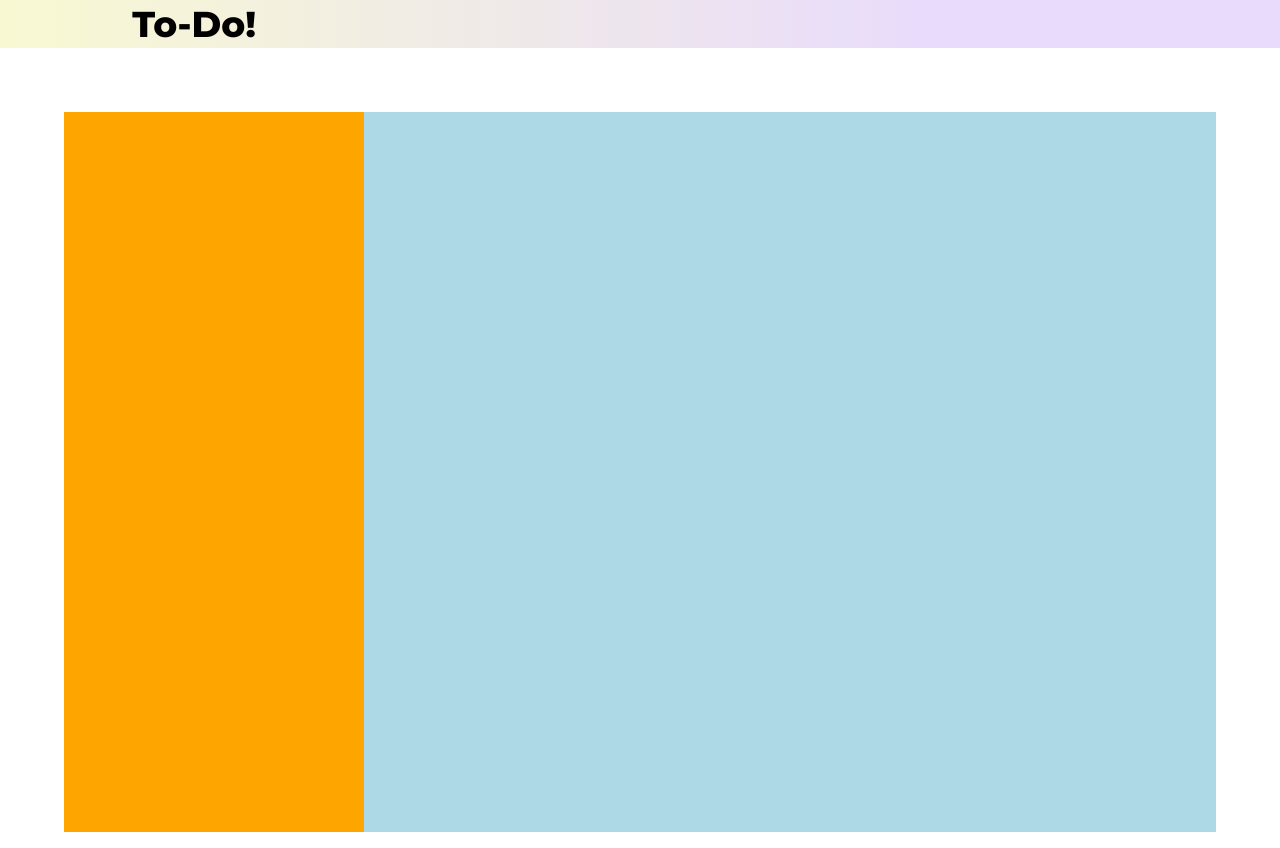
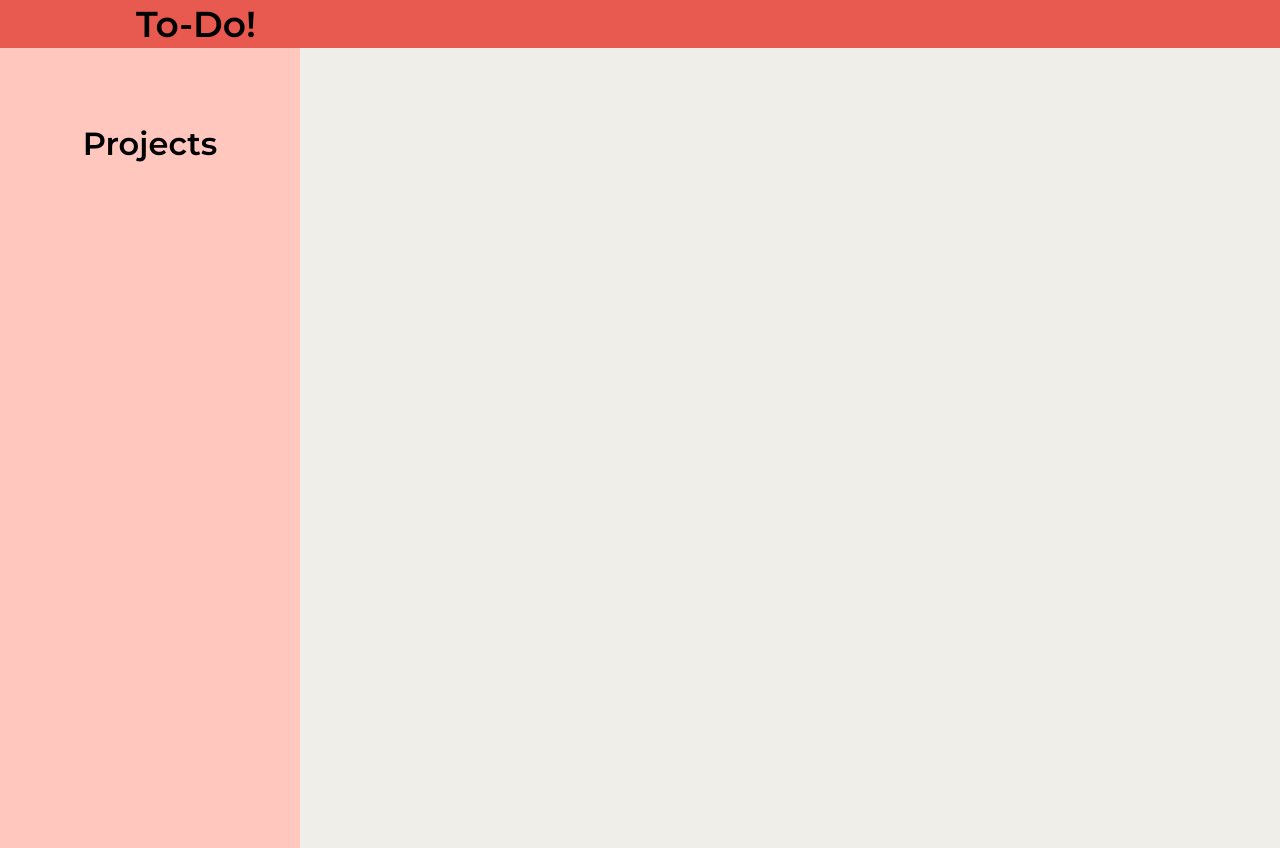
Before and after one commit to bboylen/to-do, a website built with webpack: page dist/index.html in a window 1280 px wide. Built offline with Linux system fonts and the light colour scheme.

Commit message:
added colors

```diff
--- a/src/styles/styles.css
+++ b/src/styles/styles.css
@@ -2,21 +2,22 @@ html {
   height: 100%;
   box-sizing: border-box;
 }
-*, *:before, *:after {
+*,
+*:before,
+*:after {
   box-sizing: inherit;
 }
 
 body {
   height: 100%;
-
+  overflow: hidden;
 }
 
 /* header */
 
 #page-header {
   height: 3rem;
-  background-color: #f8f9d2;
-  background-image: linear-gradient(90deg, #f8f9d2 00%, #e8dbfc 74%);
+  background-color: #e85a4f;
 }
 
 #page-header .container {
@@ -28,41 +29,56 @@ body {
   align-items: center;
 }
 
-#notepad-image{
-  background-image: url('../assets/images/notepad.png');
+#notepad-image {
+  background-image: url("../assets/images/notepad.png");
   background-size: contain;
   width: 40px;
   height: 40px;
 }
 
-#page-header h1{
+#page-header h1 {
   font-size: 36px;
+  font-family: "Montserrat", sans-serif;
+}
 
-  font-family: 'Montserrat', sans-serif;
-}
-/* main-content */
+/* main */
 
 .main-content {
-  margin: 4rem auto 0 auto;
-  width: 90%;
-  height: 90%;
+  width: 100%;
+  height: 100%;
   display: flex;
-  background-color: white;
+  background-color: #fffff2;
 }
+
+@media only screen and (max-width: 768px) {
+  .side-info {
+    display: none;
+  }
+}
+
+/* side-info */
 
 .side-info {
   width: 300px;
-  background-color: orange;
+  background-color: #ffc7bd;
 }
+
+.side-content {
+  width: 80%;
+  margin-left: auto;
+  margin-right: auto;
+  margin-top: 5rem;
+  text-align: center;
+  font-family: "Montserrat", sans-serif;
+}
+
+.side-content h2 {
+  font-size: 32px;
+}
+/* main-content */
 
 .content {
   flex-grow: 3;
   flex-shrink: 10;
-  background-color: lightblue;
+  background-color: #f0eee9;
 }
-
-@media only screen and (max-width: 768px) {
-  .side-info{
-    display: none;
-  }
-}
```
Also changed, not shown: dist/index.html, dist/main.js.
